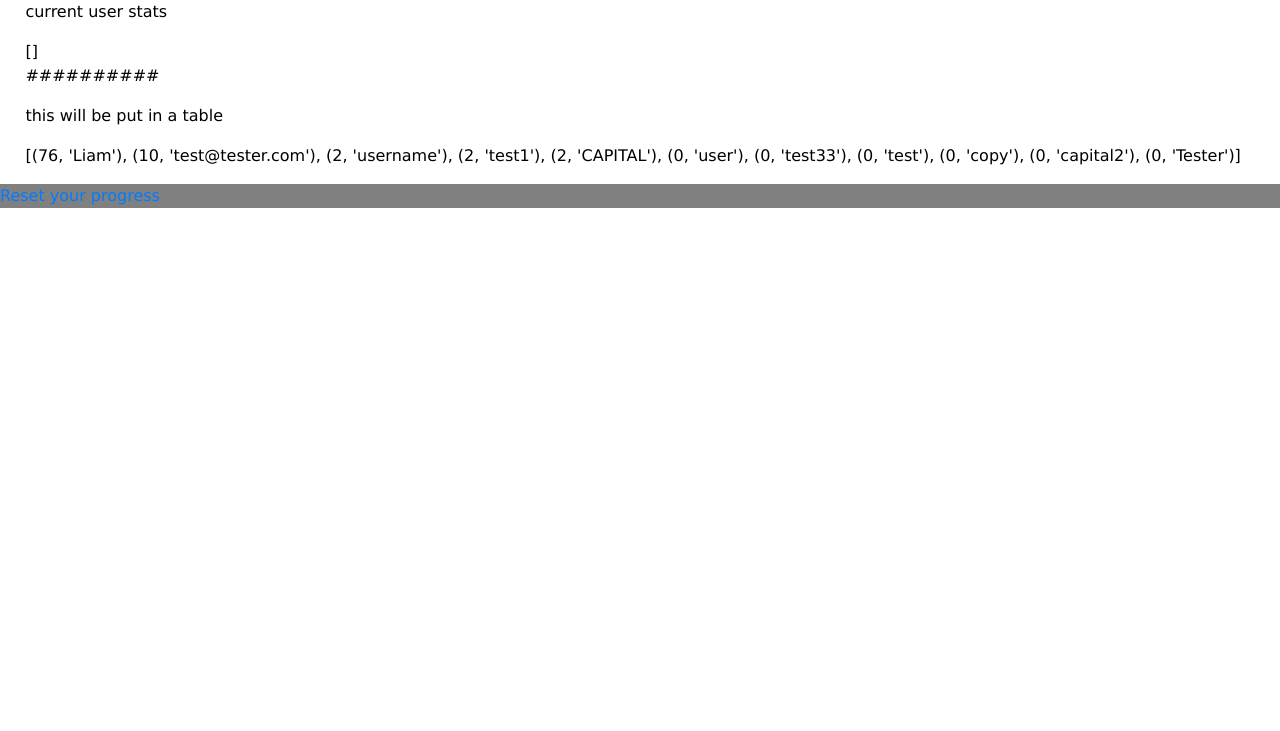
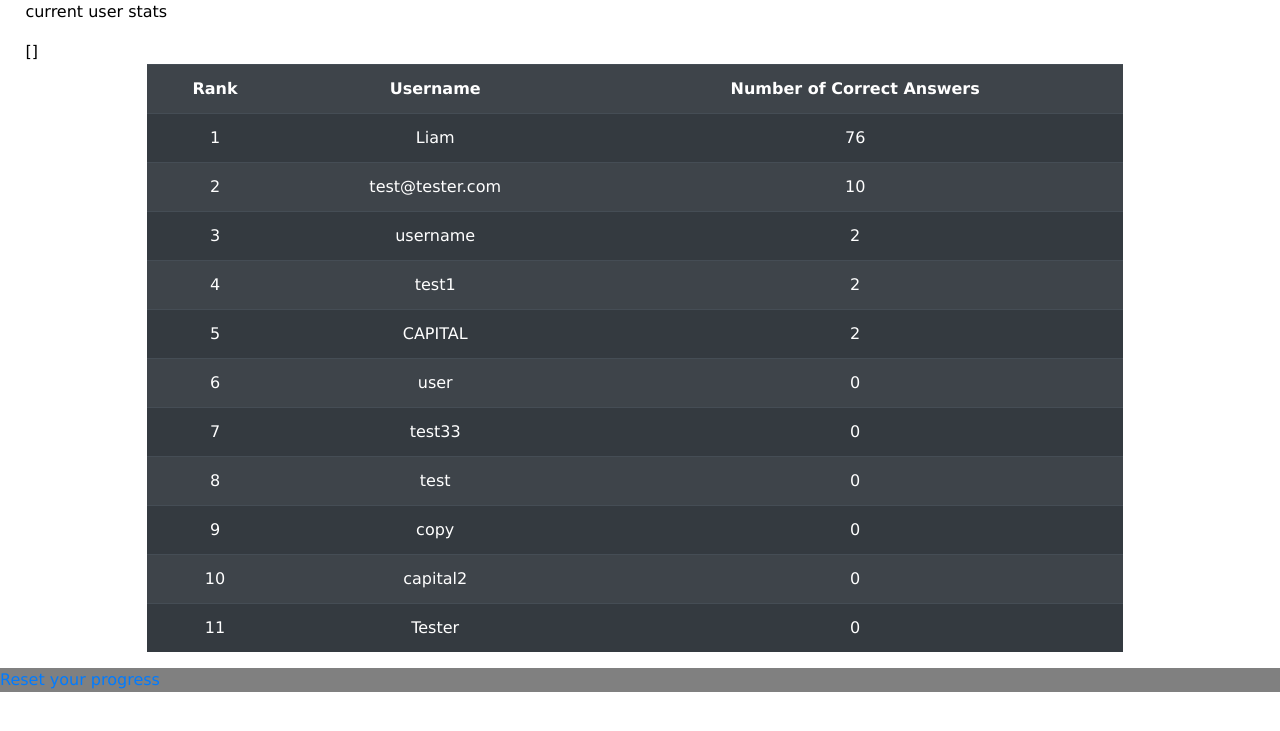
Before and after one commit to lfelstead/CITS3403_Project, a Flask app: page /scoreboard in a window 1280 px wide. Shown: the part 45-776 px from the top of the page. Run offline with Flask 2, Linux system fonts and the light colour scheme; a user stored in the database is signed in; data comes from the database, SQL or seed files in the repository; some libraries are stand-ins or nearby versions.

Commit message:
added scoreboard table
uses bootstrap but this could be changed later

```diff
--- a/app/routes.py
+++ b/app/routes.py
@@ -171,7 +171,12 @@ def scoreboard():
         score = 0
         for item in Scores.query.filter_by(userid=userid.id).all():
             score += item.correct
-        scores.append((score, userid.username))
+        scores.append([score, userid.username])
     scores.sort(reverse=True)
+    # get ranking for each user
+    counter = 1
+    for score in scores:
+        score.append(counter)
+        counter += 1
 
     return render_template('scoreboard.html', current_user=data, scores=scores)
--- a/app/templates/scoreboard.html
+++ b/app/templates/scoreboard.html
@@ -1,9 +1,20 @@
 {% extends "layout.html" %}
 {% block content %}
 <p>current user stats</p>
-{{current_user}}
- <br>
- <p> ##########</p>
- <p>this will be put in a table</p>
- {{scores}}
+    {{current_user}}
+    <br>
+    <table class="table table-striped table-dark" style="width:80%; text-align:center; margin:0% 10%;">
+        <tr>
+        <th>Rank</th>
+        <th>Username</th>
+        <th>Number of Correct Answers</th>
+        </tr>
+        {% for user  in scores %}
+        <tr>
+            <td>{{user[2]}}</td>
+            <td>{{user[1]}}</td>
+            <td>{{user[0]}}</td>
+        </tr>
+        {% endfor %}
+    </table>
 {% endblock %}
```
